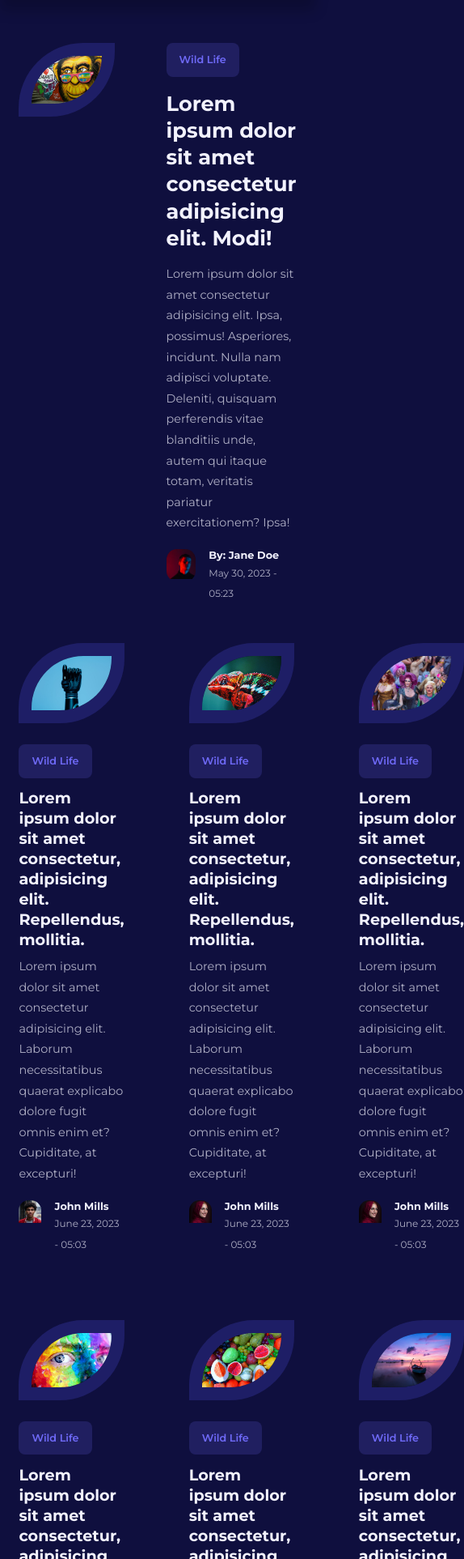
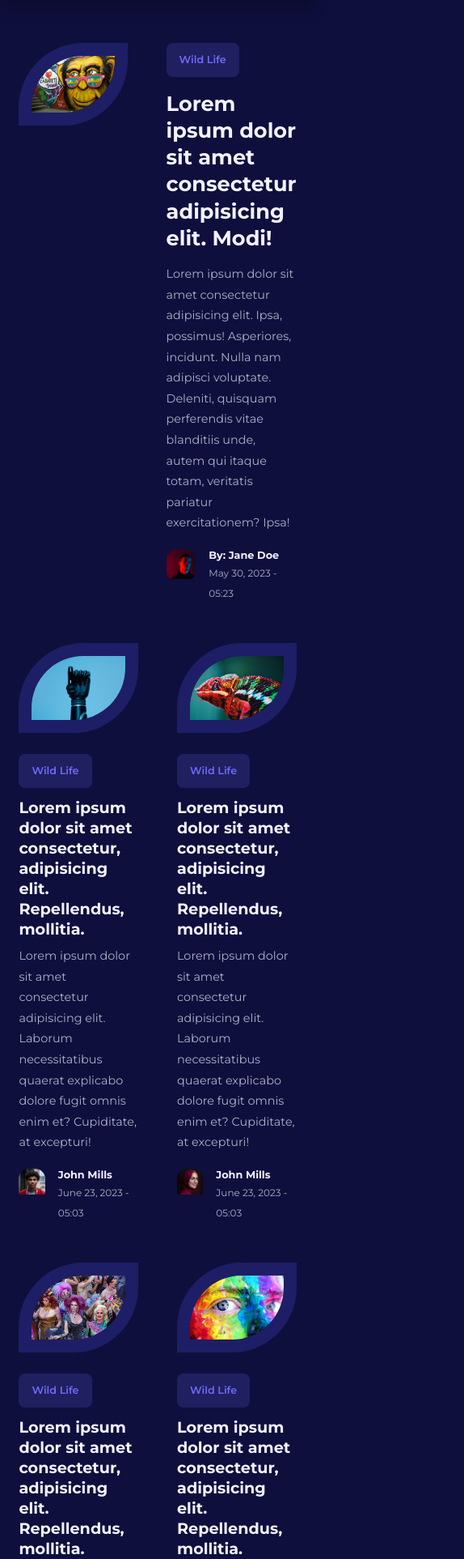
Before and after one commit to aniemmanuelrapoo/Blog-post-website, a plain HTML site: page index.html in a window 390 px wide. Shown: the part 75-2000 px from the top of the page at 81% size, 574 px wide, since content can reach past the window. Drawn offline with nearby package versions, Linux system fonts and the light colour scheme.

Commit message:
done with responsive for tablet devices

```diff
--- a/style.css
+++ b/style.css
@@ -421,4 +421,18 @@ footer ul a:hover{
     margin-left: 2rem;
     border: 0;
   }
+
+  .featured__container{
+    gap: 3rem;
+  }
+
+  .posts__container{
+    grid-template-columns: 1fr 1fr;
+    gap: 3rem;
+  }
+
+  .footer__container{
+    grid-template-columns: 1fr 1fr;
+    gap: 3rem;
+  }
 }
```
